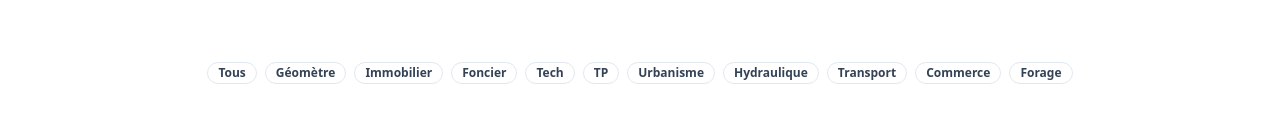
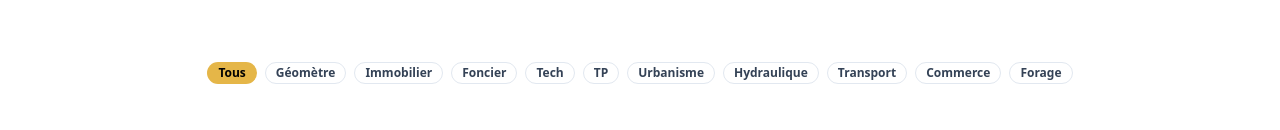
Before and after one commit to emmanuel-diomande/topo-nexus-hub, a React (Vite) app: page /services in a window 1280 px wide. Shown: the part 403-533 px from the top of the page. Built offline with nearby package versions, Linux system fonts and the light colour scheme.

Commit message:
Fix Services page filter

```diff
--- a/src/pages/Services.tsx
+++ b/src/pages/Services.tsx
@@ -1,3 +1,4 @@
+import { useState } from "react";
 import { Card, CardContent, CardHeader, CardTitle } from "@/components/ui/card";
 import { Button } from "@/components/ui/button";
 import { Badge } from "@/components/ui/badge";
@@ -27,6 +28,7 @@ import {
 const Services = () => {
   const navigate = useNavigate();
   const { siteData } = useSiteStore();
+  const [activeCategory, setActiveCategory] = useState("Tous");
 
   const serviceDetails = [
     {
@@ -123,6 +125,10 @@ const Services = () => {
 
   const categories = ["Tous", "Géomètre", "Immobilier", "Foncier", "Tech", "TP", "Urbanisme", "Hydraulique", "Transport", "Commerce", "Forage"];
 
+  const filteredServices = activeCategory === "Tous"
+    ? serviceDetails
+    : serviceDetails.filter(service => service.category === activeCategory);
+
   return (
     <div className="min-h-screen">
       {/* Banner */}
@@ -152,8 +158,9 @@ const Services = () => {
           {categories.map((category) => (
             <Badge
               key={category}
-              variant="outline"
+              variant={activeCategory === category ? "default" : "outline"}
               className="cursor-pointer hover:bg-primary hover:text-primary-foreground transition-colors"
+              onClick={() => setActiveCategory(category)}
             >
               {category}
             </Badge>
@@ -162,7 +169,7 @@ const Services = () => {
 
         {/* Services Grid */}
         <div className="grid grid-cols-1 md:grid-cols-2 lg:grid-cols-3 gap-8 mb-16">
-          {serviceDetails.map((service, index) => (
+          {filteredServices.map((service, index) => (
             <Card key={index} className="border-0 shadow-md hover:shadow-lg transition-all duration-300 group overflow-hidden">
               <div className="aspect-video overflow-hidden">
                 <LazyImage
```
